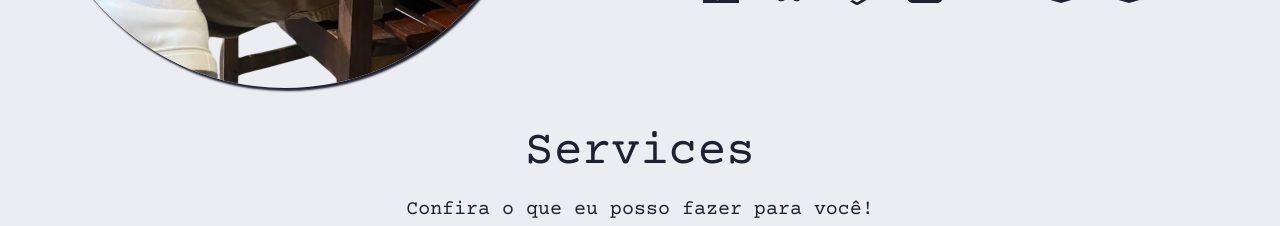
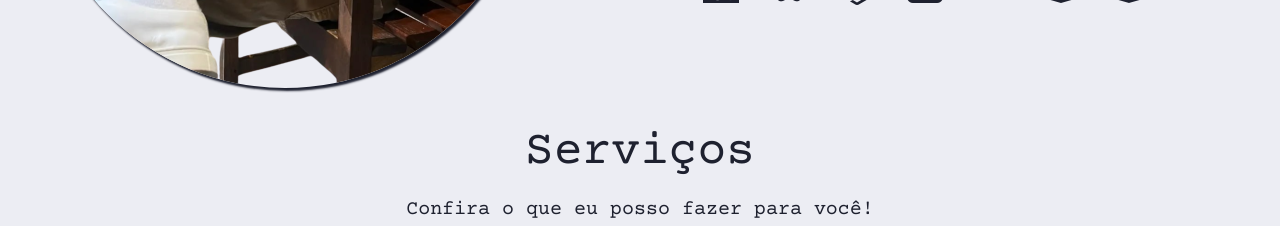
Before and after one commit to alessandro-chrystian/portfolio, a React (Vite) app: page / in a window 1280 px wide. Shown: the part 1040-1266 px from the top of the page. Built offline with nearby package versions, Linux system fonts and the light colour scheme.

Commit message:
Curriculo adicionado a pagina

```diff
--- a/src/components/Header.jsx
+++ b/src/components/Header.jsx
@@ -3,6 +3,7 @@ import '../components/Header.css'
 import { FontAwesomeIcon } from "@fortawesome/react-fontawesome";
 import { faMoon, faSun } from "@fortawesome/free-solid-svg-icons";
 import MenuNav from "./MenuNav";
+import curriculo from '../assets/CV.Alessandro.SuporteTécnicodeInformática.2024.pdf'
 
 function Header(props) {
     const [active, setMode] = useState(false)
@@ -40,7 +41,7 @@ function Header(props) {
                 <span><FontAwesomeIcon icon={faMoon} /></span>
             </div>
             <div>
-                <a href="#" className="bg-secondary-dark font-bold p-2 rounded-lg text-primary-content">Currículo</a>
+                <a href={curriculo} target="_blank" className="bg-secondary-dark font-bold p-2 rounded-lg text-primary-content">Currículo</a>
             </div>
             <div className={active ? "block sm:hidden icon iconActive" : "icon sm:hidden"} onClick={toggleMode}>
                 <div className="hamburguer hamburguerIcon">
--- a/src/components/Services.jsx
+++ b/src/components/Services.jsx
@@ -6,7 +6,7 @@ import { faGlobe, faScrewdriverWrench, faHeadset } from '@fortawesome/free-solid
 function Services(props){
     return (
         <section className='flex items-center container mx-auto flex-col gap-5' id="services">
-            <h2 className='text-5xl'>Services</h2>
+            <h2 className='text-5xl'>Serviços</h2>
             <p className='text-center text-xl mb-5'>Confira o que eu posso fazer para você!</p>
             <div data-aos="flip-up" className='grid grid-cols-1 mx-[5%] lg:grid-cols-3 text-center gap-10 gap-y-14 mb-10'>
                 <CardService icon={faHeadset} title="Suporte Técnico" paragraph="Ofereço o meu suporte técnico, onde eu estarei atendendo suas demandas para garantir que seu site funcione de forma eficiente e de acordo com o que você deseja." isDark={props.isDark} />
```
Also changed, not shown: 1 other file (tests, documents, lock files or other folders).
